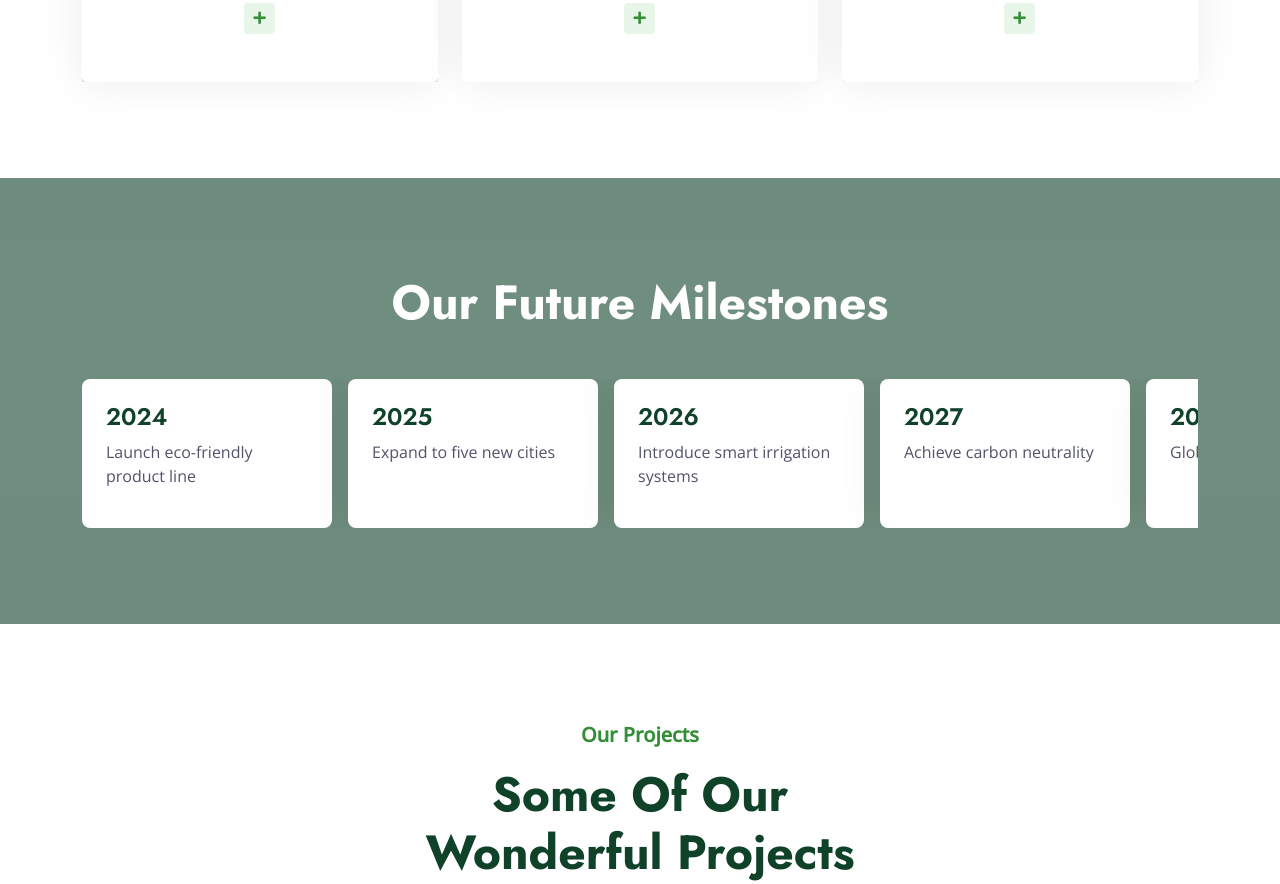
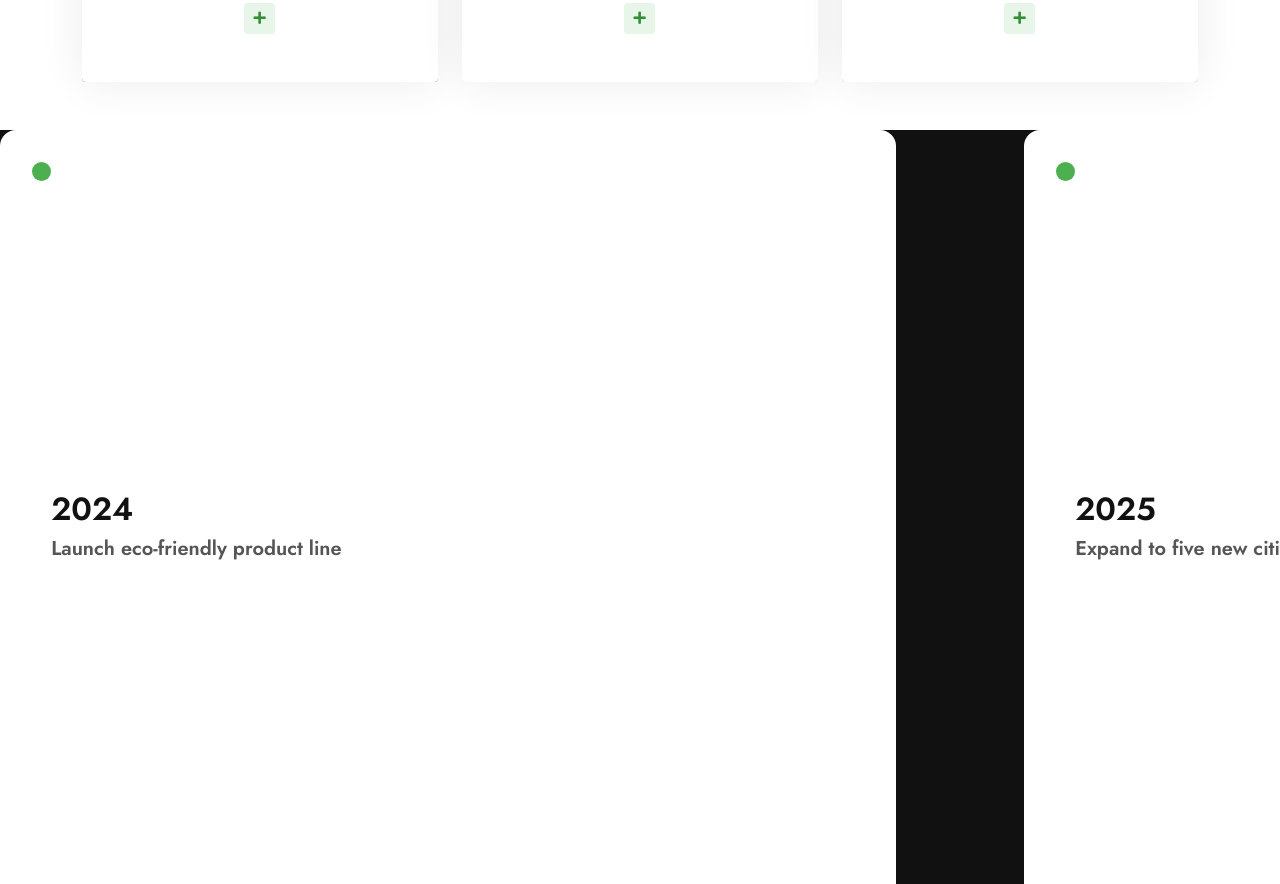
Before and after one commit to vgg5465/vgg5465.github.io, a plain HTML site: page index.html in a window 1280 px wide. Shown: the part 3570-4454 px from the top of the page. Drawn offline with nearby package versions, Linux system fonts and the light colour scheme; animation ran at ten frames a second.

Commit message:
Replace timeline with horizontal scrolling version

```diff
--- a/index.html
+++ b/index.html
@@ -16,6 +16,7 @@
     <link rel="preconnect" href="https://fonts.gstatic.com" crossorigin>
     <link href="https://fonts.googleapis.com/css2?family=Jost:wght@500;600;700&family=Open+Sans:wght@400;500&display=swap" rel="stylesheet">
     <link href="https://fonts.googleapis.com/css2?family=Montserrat:wght@400;700&display=swap" rel="stylesheet">
+    <link href="https://fonts.googleapis.com/css2?family=Poppins:wght@300;400;600&display=swap" rel="stylesheet">
 
     <!-- Icon Font Stylesheet -->
     <link href="https://cdnjs.cloudflare.com/ajax/libs/font-awesome/5.10.0/css/all.min.css" rel="stylesheet">
@@ -31,6 +32,16 @@
 
     <!-- Template Stylesheet -->
     <link href="css/style.css" rel="stylesheet">
+    <style>
+        .timeline-section{height:100vh;display:flex;align-items:center;position:relative;overflow:hidden;background:#111;color:#fff}
+        .timeline{display:flex;height:100%}
+        .tl-card{flex:0 0 70vw;margin-right:10vw;background:#fff;border-radius:1rem;padding:4vh 4vw;position:relative;color:#111;display:flex;flex-direction:column;justify-content:center}
+        .tl-card:last-child{margin-right:0}
+        .tl-card .dot{width:1.2rem;height:1.2rem;border-radius:50%;background:#4caf50;position:absolute;top:2rem;left:2rem}
+        .tl-card h3{font-size:4vh;margin-bottom:1vh;color:#111}
+        .tl-card h4{font-size:2.5vh;font-weight:400;color:#555}
+        .after-content{height:100vh;display:flex;justify-content:center;align-items:center;background:#222;color:#fff;font-family:'Poppins',sans-serif}
+    </style>
 </head>
 
 <body>
@@ -349,33 +360,38 @@
 
 
     <!-- Timeline Start -->
-    <div class="container-fluid quote my-5 py-5" data-parallax="scroll" data-image-src="img/carousel-2.jpg">
-        <div class="container py-5">
-            <h1 class="display-5 text-center text-white mb-5">Our Future Milestones</h1>
-            <div class="timeline-wrapper wow fadeIn" data-wow-delay="0.5s">
-                <div class="timeline-item">
-                    <h4>2024</h4>
-                    <p>Launch eco-friendly product line</p>
-                </div>
-                <div class="timeline-item">
-                    <h4>2025</h4>
-                    <p>Expand to five new cities</p>
-                </div>
-                <div class="timeline-item">
-                    <h4>2026</h4>
-                    <p>Introduce smart irrigation systems</p>
-                </div>
-                <div class="timeline-item">
-                    <h4>2027</h4>
-                    <p>Achieve carbon neutrality</p>
-                </div>
-                <div class="timeline-item">
-                    <h4>2028</h4>
-                    <p>Global outreach program</p>
-                </div>
+    <section class="timeline-section">
+        <div class="timeline">
+            <div class="tl-card">
+                <span class="dot"></span>
+                <h3>2024</h3>
+                <h4>Launch eco-friendly product line</h4>
+            </div>
+            <div class="tl-card">
+                <span class="dot"></span>
+                <h3>2025</h3>
+                <h4>Expand to five new cities</h4>
+            </div>
+            <div class="tl-card">
+                <span class="dot"></span>
+                <h3>2026</h3>
+                <h4>Introduce smart irrigation systems</h4>
+            </div>
+            <div class="tl-card">
+                <span class="dot"></span>
+                <h3>2027</h3>
+                <h4>Achieve carbon neutrality</h4>
+            </div>
+            <div class="tl-card">
+                <span class="dot"></span>
+                <h3>2028</h3>
+                <h4>Global outreach program</h4>
             </div>
         </div>
-    </div>
+    </section>
+    <section class="after-content">
+        <h2>End of Timeline</h2>
+    </section>
     <!-- Timeline End -->
 
 
@@ -640,6 +656,23 @@
     <script src="lib/parallax/parallax.min.js"></script>
     <script src="lib/isotope/isotope.pkgd.min.js"></script>
     <script src="lib/lightbox/js/lightbox.min.js"></script>
+    <script src="https://cdnjs.cloudflare.com/ajax/libs/gsap/3.12.2/gsap.min.js"></script>
+    <script src="https://cdnjs.cloudflare.com/ajax/libs/gsap/3.12.2/ScrollTrigger.min.js"></script>
+    <script>
+        gsap.registerPlugin(ScrollTrigger);
+        const tl = document.querySelector('.timeline');
+        const cards = gsap.utils.toArray('.tl-card');
+        gsap.to(tl, {
+            xPercent: -100 * (cards.length - 1),
+            ease: 'none',
+            scrollTrigger: {
+                trigger: '.timeline-section',
+                pin: true,
+                scrub: 1,
+                end: () => '+=' + (tl.scrollWidth - document.documentElement.clientWidth)
+            }
+        });
+    </script>
 
     <!-- Template Javascript -->
     <script src="js/main.js"></script>
```
Also changed, not shown: modern-timeline.html (added, +74 -0 lines).
